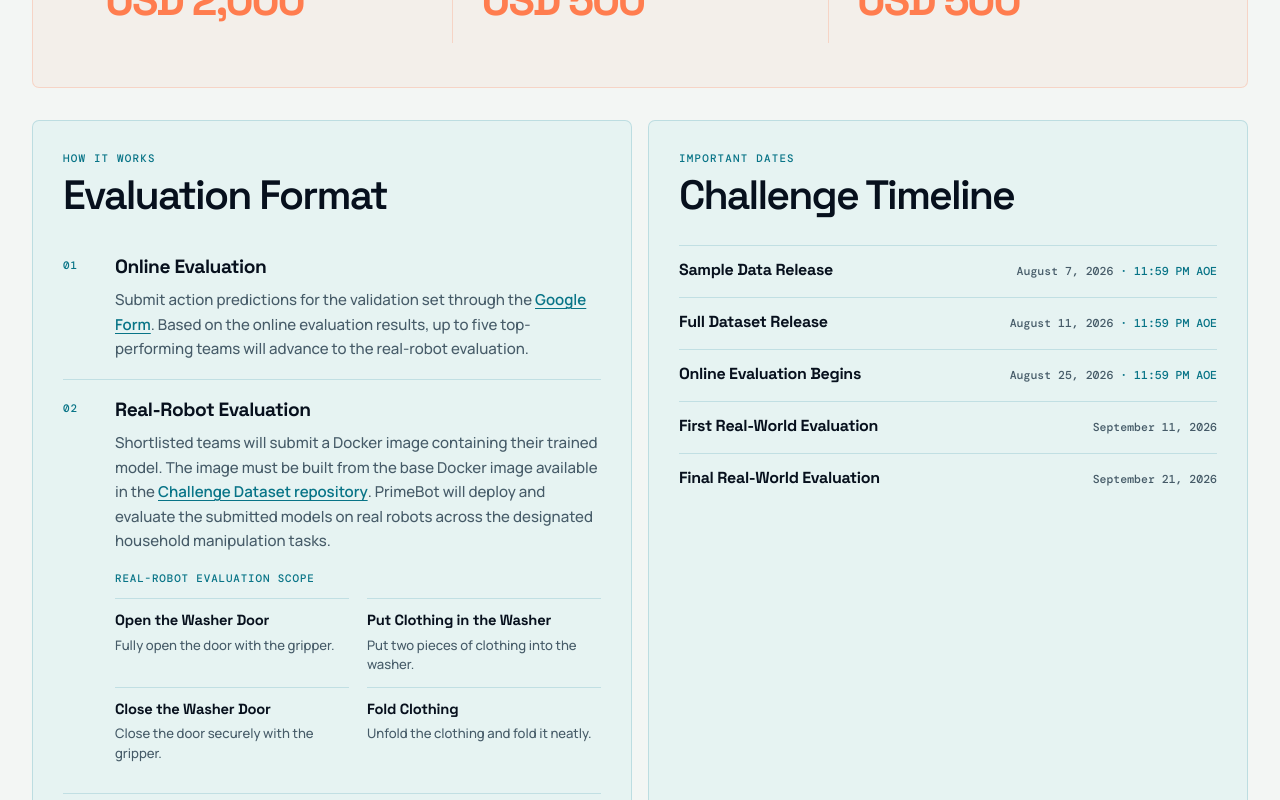
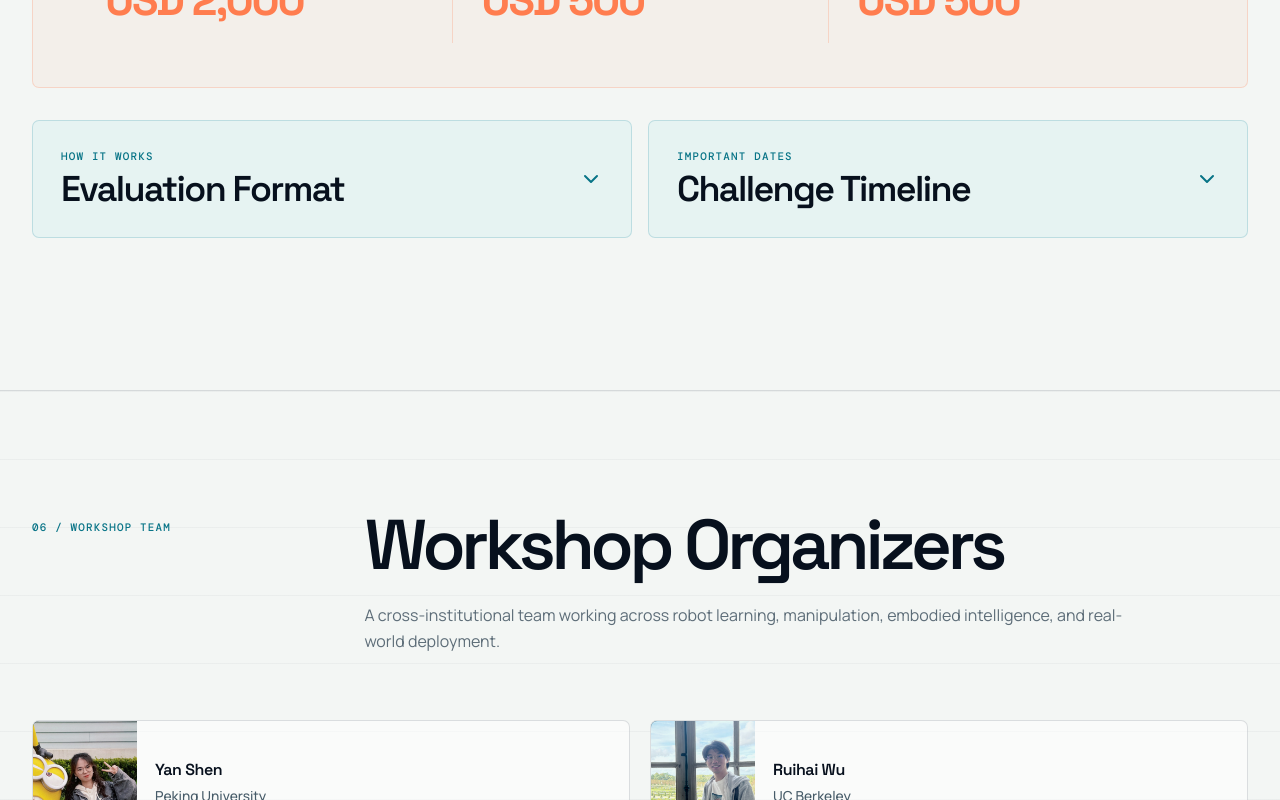
Before and after one commit to bimanual-robot-learning/bimanual-robot-learning.github.io, a React (Vite) app: page / in a window 1280 px wide. Shown: the part 8200-9000 px from the top of the page. Built offline with nearby package versions, Linux system fonts and the light colour scheme.

Commit message:
feat: collapse homepage challenge logistics

```diff
--- a/src/App.css
+++ b/src/App.css
@@ -1355,11 +1355,6 @@
   color: var(--orange-deep);
 }
 
-.challenge-evaluation > .eyebrow,
-.challenge-timeline > .eyebrow {
-  color: var(--cyan-deep);
-}
-
 .challenge-introduction {
   max-width: 1060px;
   padding-left: clamp(22px, 3vw, 34px);
@@ -1452,45 +1447,95 @@
   margin-bottom: 32px;
   grid-template-columns: repeat(2, minmax(0, 1fr));
   gap: 16px;
-}
-
-.challenge-evaluation {
-  padding: clamp(24px, 3vw, 30px);
-  margin: 0;
+  align-items: start;
+}
+
+.challenge-disclosure {
+  padding: 0;
+  margin: 0;
+  overflow: clip;
   background: rgba(82, 216, 230, 0.08);
   border: 1px solid rgba(27, 132, 153, 0.2);
   border-radius: 7px;
 }
 
-.challenge-timeline {
-  padding: clamp(24px, 3vw, 30px);
-  margin: 0;
+.challenge-evaluation {
+  padding: 0;
+  margin: 0;
+  overflow: clip;
   background: rgba(82, 216, 230, 0.08);
   border: 1px solid rgba(27, 132, 153, 0.2);
   border-radius: 7px;
 }
 
-.challenge-evaluation > .eyebrow,
-.challenge-timeline > .eyebrow,
-.challenge-prize-pool > header .eyebrow {
-  margin: 0 0 8px;
-}
-
-.challenge-evaluation > h3,
-.challenge-timeline > h3 {
-  max-width: 760px;
-  margin: 0 0 28px;
+.challenge-timeline {
+  padding: 0;
+  margin: 0;
+  overflow: clip;
+  background: rgba(82, 216, 230, 0.08);
+  border: 1px solid rgba(27, 132, 153, 0.2);
+  border-radius: 7px;
+}
+
+.challenge-disclosure > summary {
+  display: flex;
+  min-height: 96px;
+  padding: clamp(22px, 3vw, 28px);
+  align-items: center;
+  justify-content: space-between;
+  gap: 20px;
+  cursor: pointer;
+  list-style: none;
+}
+
+.challenge-disclosure > summary::-webkit-details-marker {
+  display: none;
+}
+
+.challenge-disclosure__copy {
+  display: grid;
+  gap: 7px;
+}
+
+.challenge-disclosure__copy .eyebrow {
+  margin: 0;
+  color: var(--cyan-deep);
+}
+
+.challenge-disclosure__title {
   color: var(--ink-950);
   font-family: var(--font-display);
-  font-size: clamp(1.8rem, 3.2vw, 2.65rem);
+  font-size: clamp(1.55rem, 2.8vw, 2.25rem);
   font-weight: 600;
   letter-spacing: -0.045em;
   line-height: 1.08;
-  text-wrap: balance;
-}
-
-.challenge-evaluation > h3 {
-  margin: 0 0 20px;
+}
+
+.challenge-disclosure__icon {
+  flex: none;
+  color: var(--cyan-deep);
+  transition: transform 180ms;
+}
+
+.challenge-disclosure[open] {
+  background-color: rgba(82, 216, 230, 0.12);
+}
+
+.challenge-disclosure[open] .challenge-disclosure__icon {
+  transform: rotate(180deg);
+}
+
+.challenge-disclosure > summary:hover {
+  background: rgba(82, 216, 230, 0.08);
+}
+
+.challenge-disclosure > summary:focus-visible {
+  outline: 3px solid var(--orange);
+  outline-offset: -3px;
+}
+
+.challenge-disclosure__body {
+  padding: 0 clamp(22px, 3vw, 28px) clamp(22px, 3vw, 28px);
 }
 
 .challenge-flow {
@@ -1710,7 +1755,7 @@
   white-space: nowrap;
 }
 
-.challenge-timeline > ol {
+.challenge-timeline .challenge-disclosure__body > ol {
   display: grid;
   padding: 0;
   margin: 0;
@@ -2481,8 +2526,6 @@
   }
 
   .challenge-participation,
-  .challenge-evaluation,
-  .challenge-timeline,
   .challenge-prize-pool {
     padding: 26px 22px;
   }
--- /dev/null
+++ b/src/components/ChallengeDisclosure.tsx
@@ -0,0 +1,53 @@
+import { ChevronDown } from 'lucide-react'
+import type { ReactNode } from 'react'
+
+type ChallengeDisclosureProps = {
+  children: ReactNode
+  className: 'challenge-evaluation' | 'challenge-timeline'
+  eyebrow: string
+  title: string
+  titleId: string
+}
+
+function ChallengeDisclosure({
+  children,
+  className,
+  eyebrow,
+  title,
+  titleId,
+}: ChallengeDisclosureProps) {
+  return (
+    <details
+      className={`challenge-disclosure ${className}`}
+      data-testid="challenge-disclosure"
+    >
+      <summary>
+        <span className="challenge-disclosure__copy">
+          <span className="eyebrow">{eyebrow}</span>
+          <span
+            className="challenge-disclosure__title"
+            id={titleId}
+            role="heading"
+            aria-level={3}
+          >
+            {title}
+          </span>
+        </span>
+        <ChevronDown
+          aria-hidden="true"
+          className="challenge-disclosure__icon"
+          size={24}
+        />
+      </summary>
+      <div
+        className="challenge-disclosure__body"
+        role="region"
+        aria-labelledby={titleId}
+      >
+        {children}
+      </div>
+    </details>
+  )
+}
+
+export default ChallengeDisclosure
--- a/src/components/ChallengeSection.tsx
+++ b/src/components/ChallengeSection.tsx
@@ -1,5 +1,6 @@
 import { ArrowUpRight } from 'lucide-react'
 import { challenge, sponsor } from '../data/workshop'
+import ChallengeDisclosure from './ChallengeDisclosure'
 import ChallengeStageDescription from './ChallengeStageDescription'
 import ChallengeVideoGallery from './ChallengeVideoGallery'
 
@@ -126,12 +127,12 @@ function ChallengeSection() {
         </section>
 
         <div className="challenge-logistics" data-testid="challenge-logistics">
-          <section
+          <ChallengeDisclosure
             className="challenge-evaluation"
-            aria-labelledby="evaluation-title"
+            eyebrow="How it works"
+            title="Evaluation Format"
+            titleId="evaluation-title"
           >
-            <p className="eyebrow">How it works</p>
-            <h3 id="evaluation-title">Evaluation Format</h3>
             <ol className="challenge-flow">
               {challenge.stages.map((stage, index) => (
                 <li data-testid="challenge-stage" key={stage.step}>
@@ -171,14 +172,14 @@ function ChallengeSection() {
                 </p>
               </li>
             </ol>
-          </section>
+          </ChallengeDisclosure>
 
-          <section
+          <ChallengeDisclosure
             className="challenge-timeline"
-            aria-labelledby="challenge-timeline-title"
+            eyebrow="Important dates"
+            title="Challenge Timeline"
+            titleId="challenge-timeline-title"
           >
-            <p className="eyebrow">Important dates</p>
-            <h3 id="challenge-timeline-title">Challenge Timeline</h3>
             <ol>
               {challenge.timeline.map((milestone, index) => (
                 <li data-testid="challenge-milestone" key={milestone.label}>
@@ -193,7 +194,7 @@ function ChallengeSection() {
                 </li>
               ))}
             </ol>
-          </section>
+          </ChallengeDisclosure>
         </div>
 
       </div>
--- a/src/index.css
+++ b/src/index.css
@@ -104,4 +104,8 @@ p {
     animation-iteration-count: 1 !important;
     transition-duration: 0.01ms !important;
   }
+
+  .challenge-disclosure__icon {
+    transition: none;
+  }
 }
```
Also changed, not shown: 2 other files (tests, documents, lock files or other folders).
